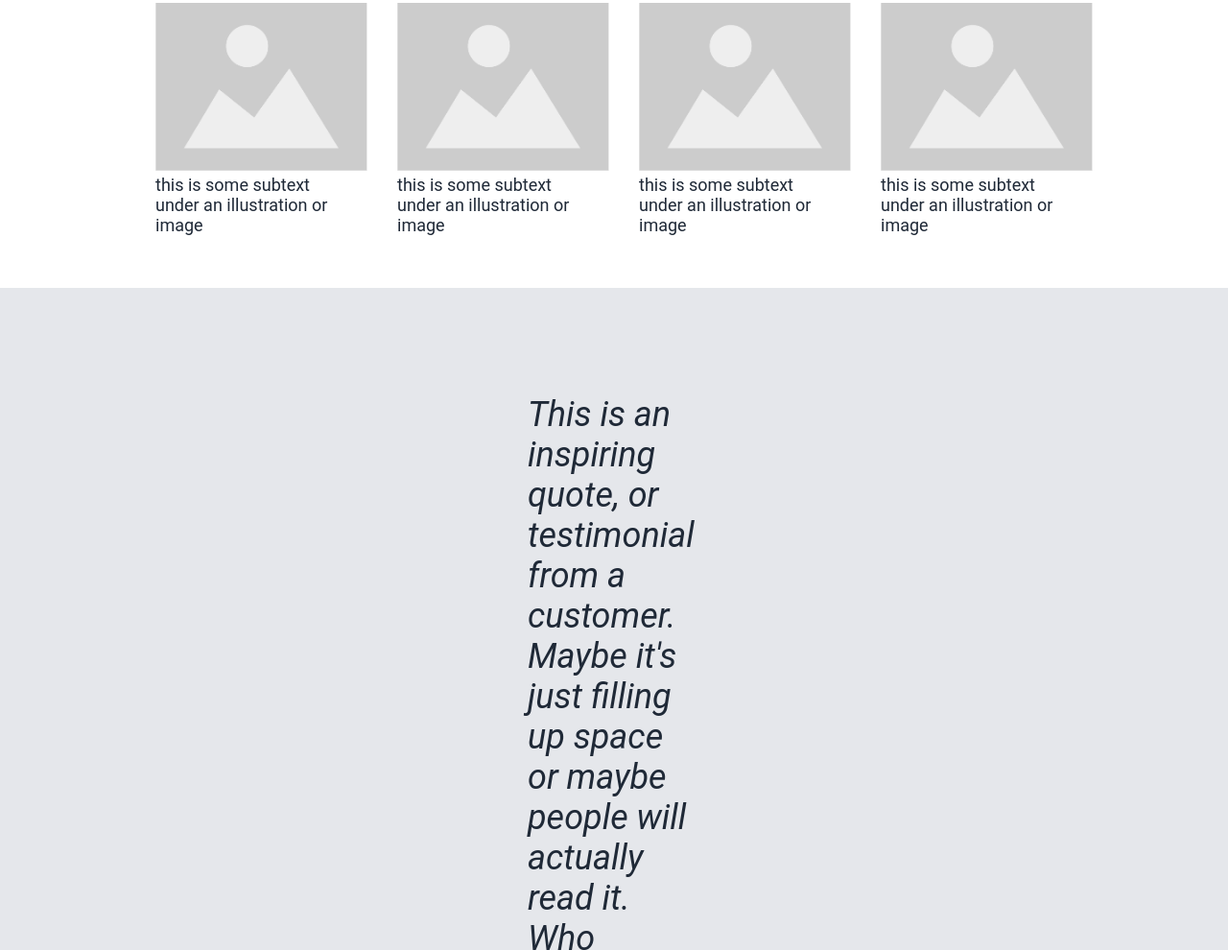
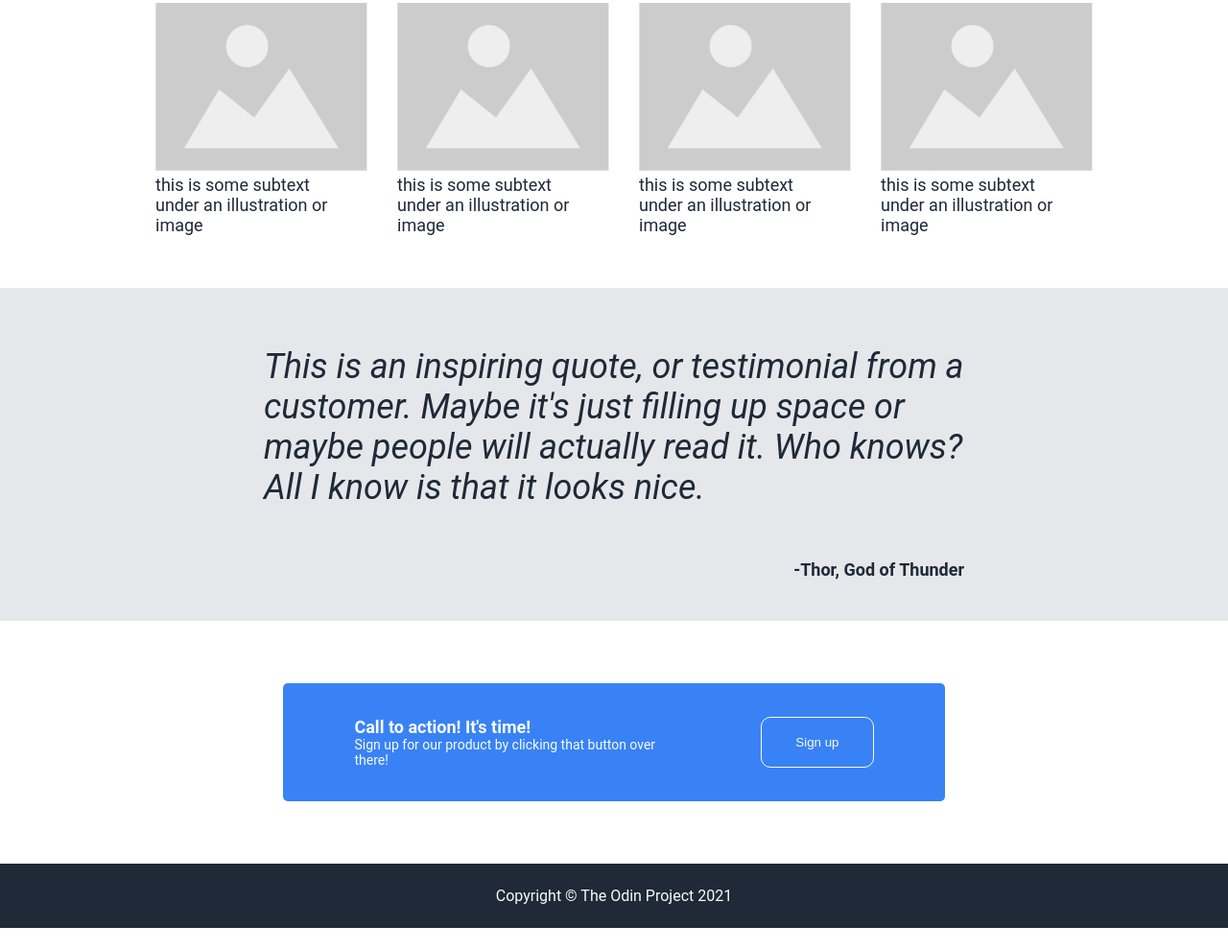
Before and after one commit to alli-ye/odin-landing, a plain HTML site: page index.html in a window 1280 px wide. Shown: the part 656-1646 px from the top of the page at 96% size. After the commit the page ends 1623 px from the top, so only its background shows below. Drawn offline with Linux system fonts and the light colour scheme.

Commit message:
Edit style.css

```diff
--- a/style.css
+++ b/style.css
@@ -106,19 +106,19 @@ h3 {
 
 .txtbox {
     background-color: #E5E7EB;
-    padding: 75px 100px;
+    display: flex;
+    flex-direction: column;
+    padding: 25px 275px;
 }
 
 .quote {
     font-size: 36px;
     color: #1F2937;
-    padding: 0 450px;
 }
 
 .source {
     color: #1F2937;
-    padding: 0 500px;
-    text-align: right;
+    align-self: flex-end;
 }
 
 .modal {
```
